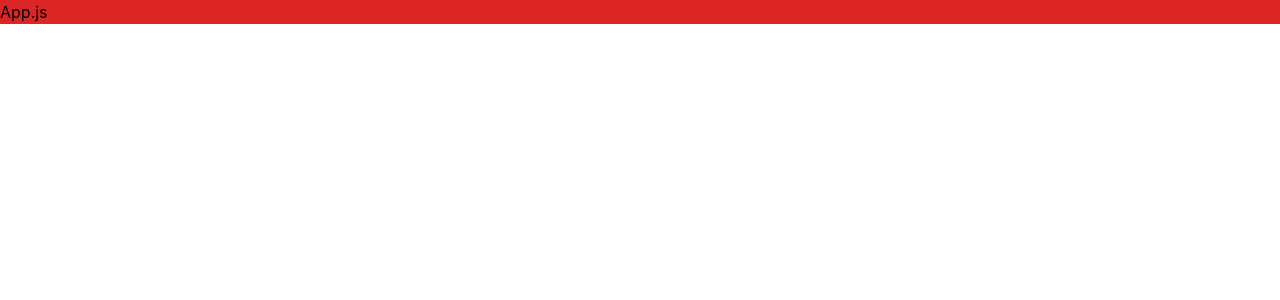
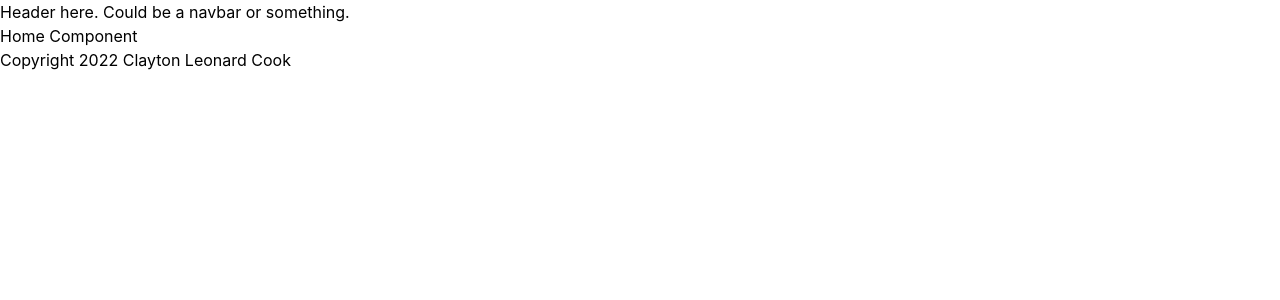
Before and after one commit to claytonleonardcook/shaders, a React (Create React App) app: page / in a window 1280 px wide. Shown: the top 300 px of the page. Built offline with nearby package versions, Linux system fonts and the light colour scheme.

Commit message:
added router, pages, and components

```diff
--- a/package.json
+++ b/package.json
@@ -15,6 +15,7 @@
     "gh-pages": "^3.2.3",
     "react": "^17.0.2",
     "react-dom": "^17.0.2",
+    "react-router-dom": "^6.2.2",
     "react-scripts": "5.0.0",
     "three": "^0.138.3",
     "typescript": "^4.6.2",
--- a/src/App.tsx
+++ /dev/null
@@ -1,9 +0,0 @@
-function App() {
-  return (
-    <div className="App bg-red-600">
-      <h1>App.js</h1>
-    </div>
-  );
-}
-
-export default App;
--- /dev/null
+++ b/src/components/Footer.tsx
@@ -0,0 +1,5 @@
+const Footer = () => {
+    return <footer>Copyright 2022 Clayton Leonard Cook</footer>;
+};
+
+export default Footer;
--- /dev/null
+++ b/src/components/Header.tsx
@@ -0,0 +1,5 @@
+const Header = () => {
+    return <header>Header here. Could be a navbar or something.</header>;
+};
+
+export default Header;
--- /dev/null
+++ b/src/components/Layout.tsx
@@ -0,0 +1,18 @@
+import Header from "./Header";
+import Footer from "./Footer";
+
+type Props = {
+  children: JSX.Element;
+};
+
+const Layout = ({ children }: Props) => {
+  return (
+    <div className="content">
+      <Header />
+      {children}
+      <Footer />
+    </div>
+  );
+};
+
+export default Layout;
--- a/src/index.tsx
+++ b/src/index.tsx
@@ -1,14 +1,22 @@
-import React from 'react';
-import ReactDOM from 'react-dom';
-import './index.css';
-import App from './App';
-import reportWebVitals from './reportWebVitals';
+import React from "react";
+import ReactDOM from "react-dom";
+import { HashRouter, Routes, Route } from "react-router-dom";
+import reportWebVitals from "./reportWebVitals";
+
+import Layout from "./components/Layout";
+import Home from "./pages/Home";
+
+import "./index.css";
 
 ReactDOM.render(
-  <React.StrictMode>
-    <App />
-  </React.StrictMode>,
-  document.getElementById('root')
+  <Layout>
+    <HashRouter>
+      <Routes>
+        <Route path="/" element={<Home />} />
+      </Routes>
+    </HashRouter>
+  </Layout>,
+  document.getElementById("root")
 );
 
 // If you want to start measuring performance in your app, pass a function
--- /dev/null
+++ b/src/pages/Home.tsx
@@ -0,0 +1,5 @@
+const Home = () => {
+    return <div className="Home">Home Component</div>;
+};
+
+export default Home;
```
Also changed, not shown: 1 other file (tests, documents, lock files or other folders).
